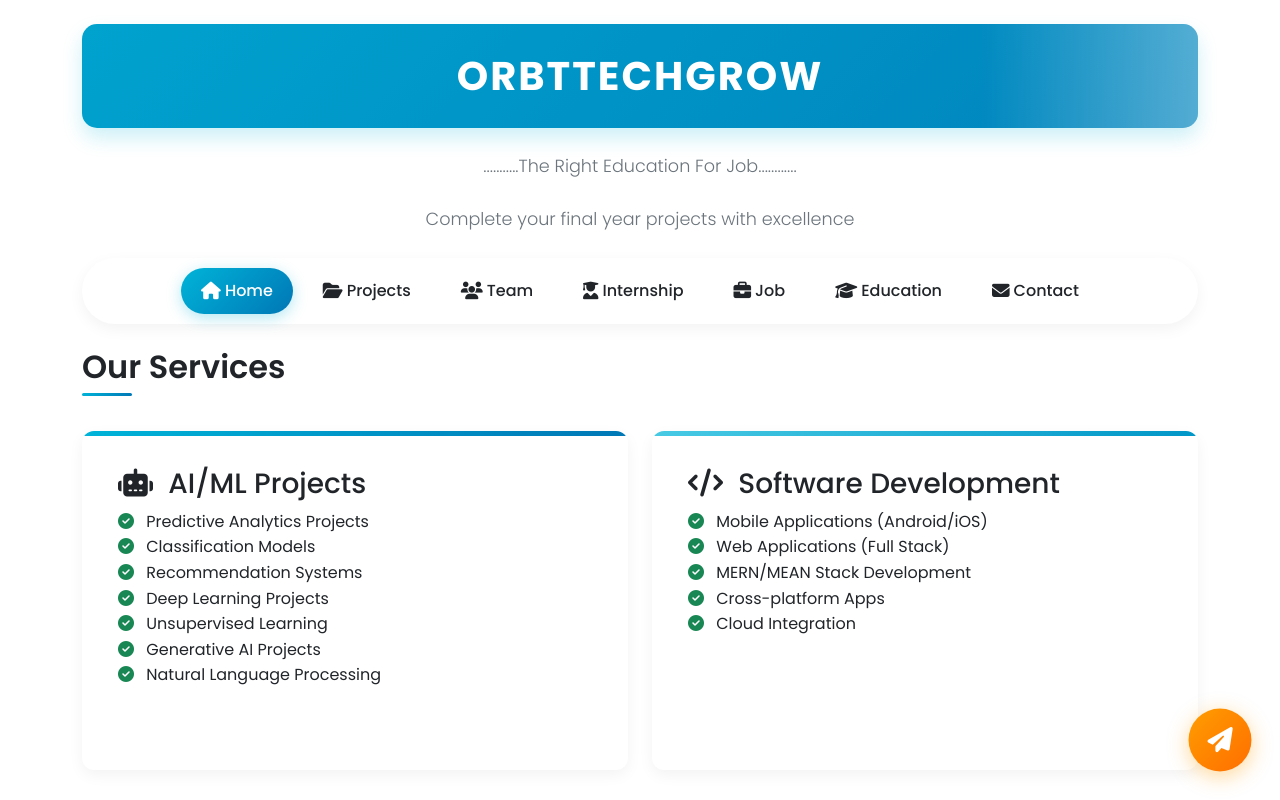
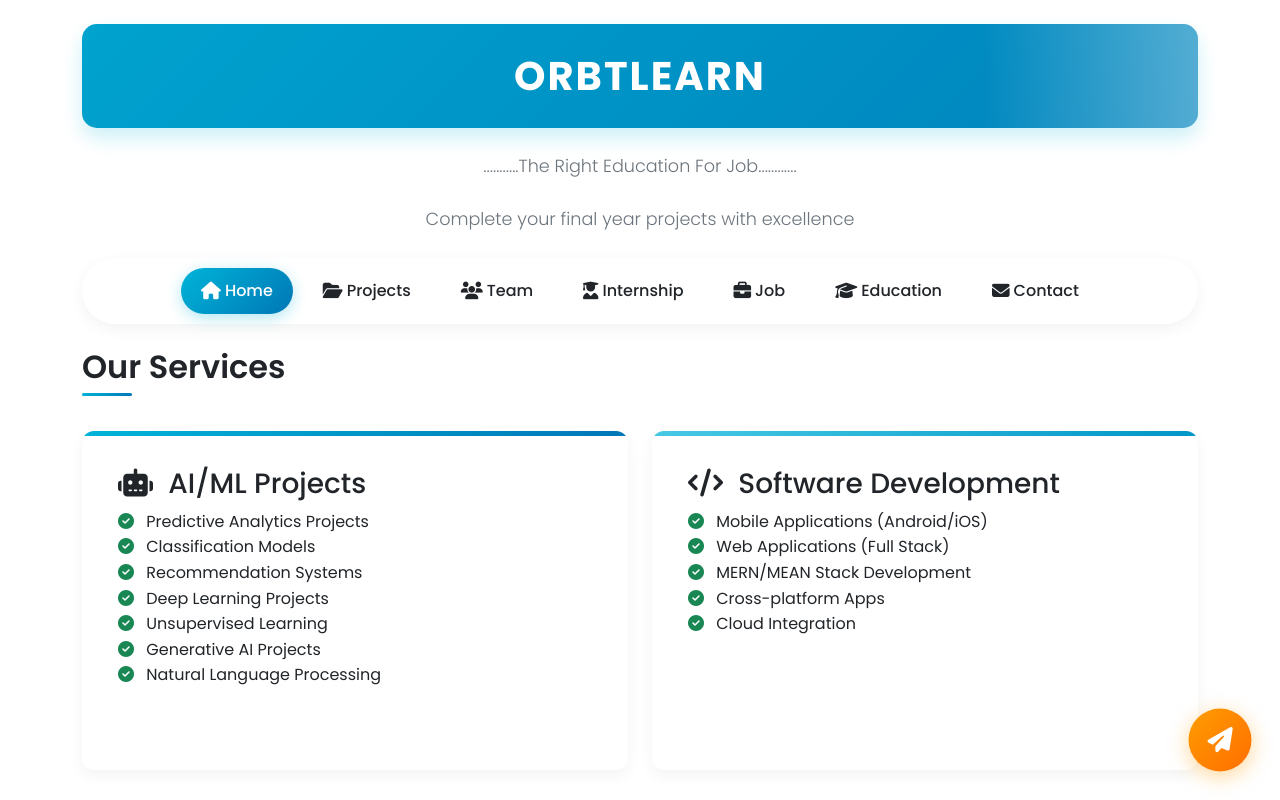
Before and after one commit to bimal-bp/Final_Project, a plain HTML site: page index.html in a window 1280 px wide. Shown: the top 800 px of the page. Drawn offline with nearby package versions, Linux system fonts and the light colour scheme.

Commit message:
Update index.html

```diff
--- a/index.html
+++ b/index.html
@@ -579,7 +579,7 @@
 
     <div class="container py-4">
         <!-- Header -->
-        <div class="header">OrbtTechgrow</div>
+        <div class="header">OrbtLearn</div>
         <div class="subheader">...........The Right Education For Job............</div>
         <div class="subheader">Complete your final year projects with excellence</div>
 
```
